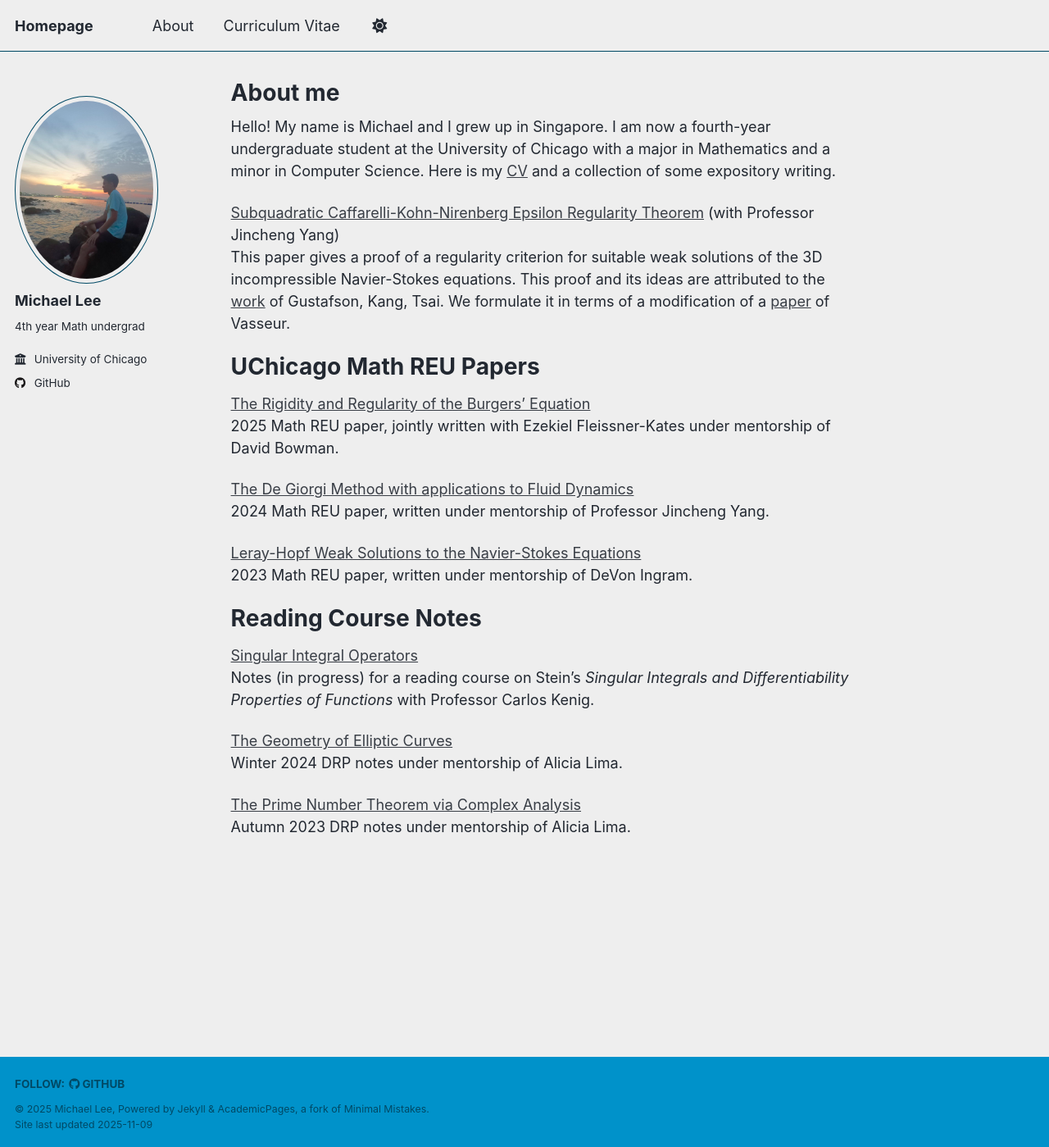
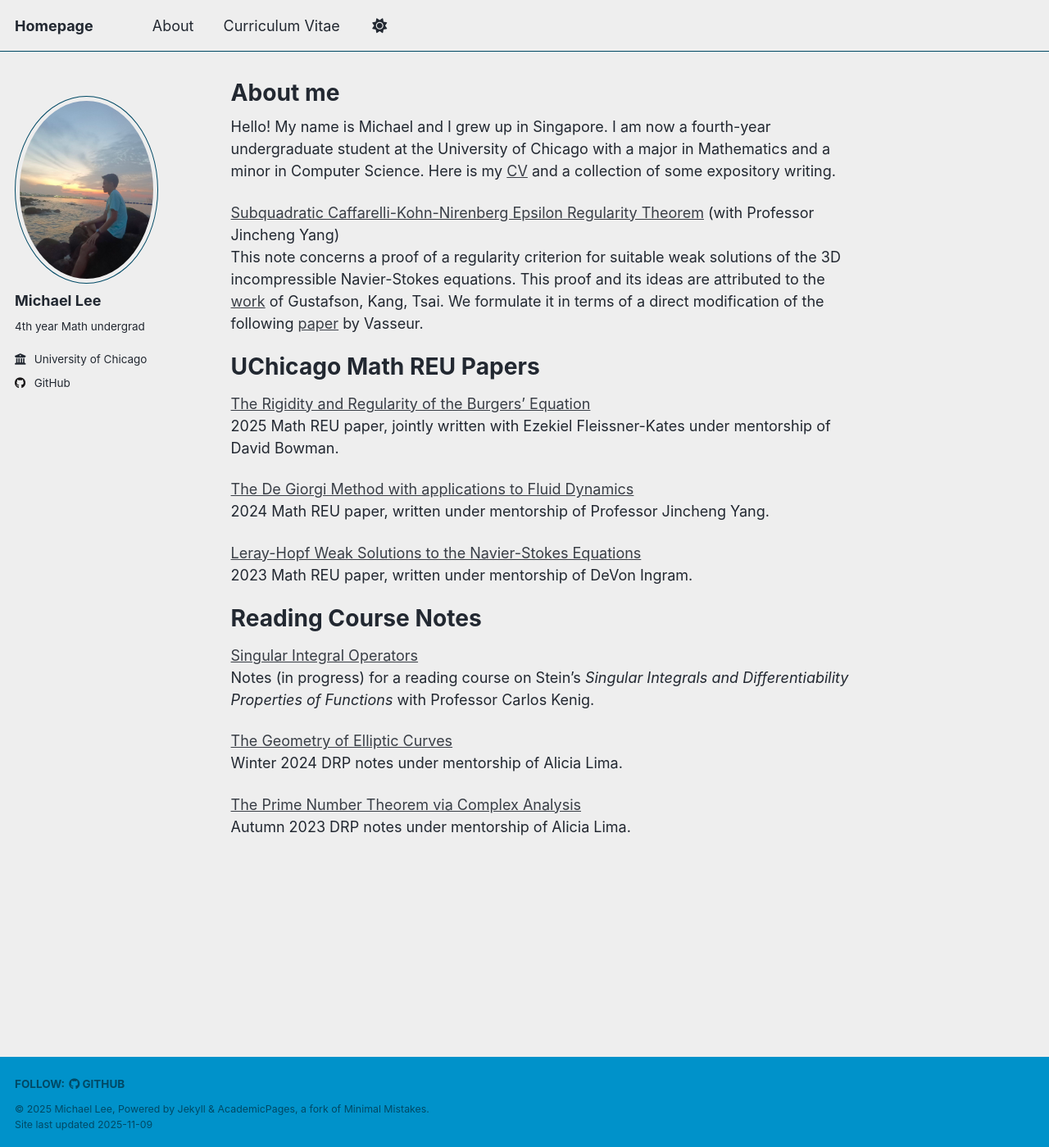
Before and after one commit to leemichaeljh/leemichaeljh.github.io, a Jekyll site: the page built from _pages/about.md, in a window 1280 px wide and 1399 px high. Shown: the whole window at 82% size. Built offline with Jekyll 4.4.1, drawn with Linux system fonts in a browser that asks for light colours; a script that is not in the unit is left out.

Commit message:
Improve clarity and formatting in about.md
Revised the description of the Subquadratic Caffarelli-Kohn-Nirenberg Epsilon Regularity Theorem for clarity and added proper hyperlink formatting.

```diff
--- a/_pages/about.md
+++ b/_pages/about.md
@@ -10,7 +10,11 @@ redirect_from:
 Hello! My name is Michael and I grew up in Singapore. I am now a fourth-year undergraduate student at the University of Chicago with a major in Mathematics and a minor in Computer Science. Here is my [CV](files/cv.pdf) and a collection of some expository writing.
 
 [Subquadratic Caffarelli-Kohn-Nirenberg Epsilon Regularity Theorem](files/subquadratic_ckn.pdf) (with Professor Jincheng Yang)
-This paper gives a proof of a regularity criterion for suitable weak solutions of the 3D incompressible Navier-Stokes equations. This proof and its ideas are attributed to the [work](https://arxiv.org/abs/math/0607114){:target="_blank" rel="noopener noreferrer"} of Gustafson, Kang, Tsai. We formulate it in terms of a modification of a [paper](https://link.springer.com/article/10.1007/s00030-007-6001-4){:target="_blank" rel="noopener noreferrer"} of Vasseur.
+This note concerns a proof of a regularity criterion for suitable weak solutions of the 3D incompressible Navier-Stokes equations. This proof and its ideas are attributed to the
+<a href="[https://example.com]([https://link.springer.com/article/10.1007/s00030-007-6001-4)](https://arxiv.org/abs/math/0607114)" target="_blank" rel="noopener">work</a>
+of Gustafson, Kang, Tsai. We formulate it in terms of a direct modification of the following
+<a href="[https://example.com](https://link.springer.com/article/10.1007/s00030-007-6001-4)" target="_blank" rel="noopener">paper</a>
+by Vasseur.
 
 UChicago Math REU Papers
 ======
```
